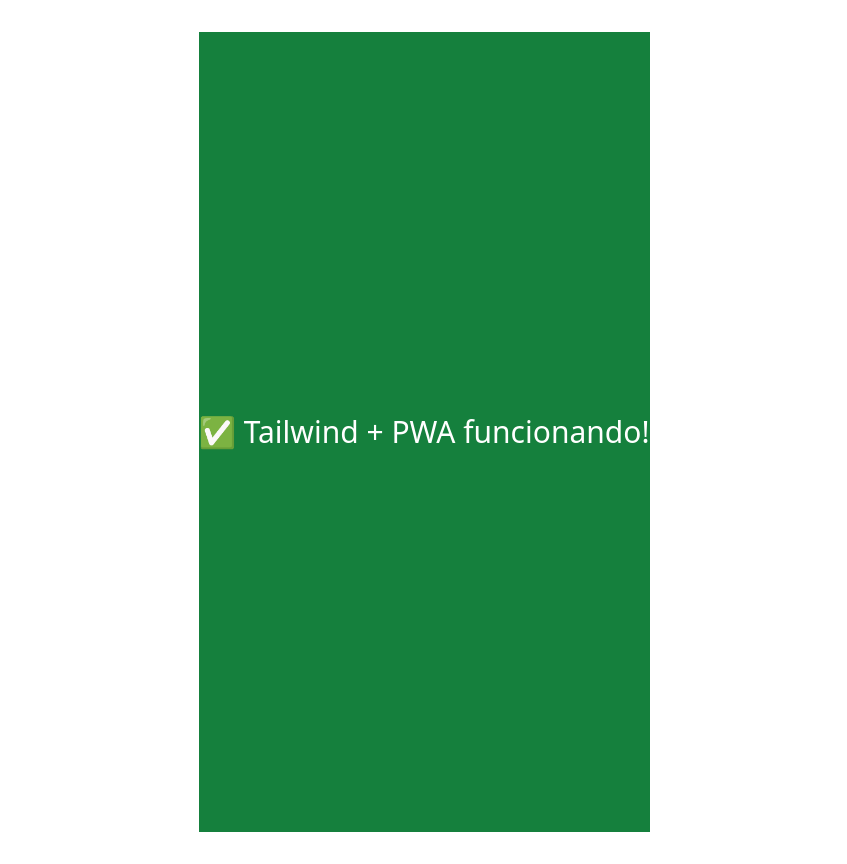
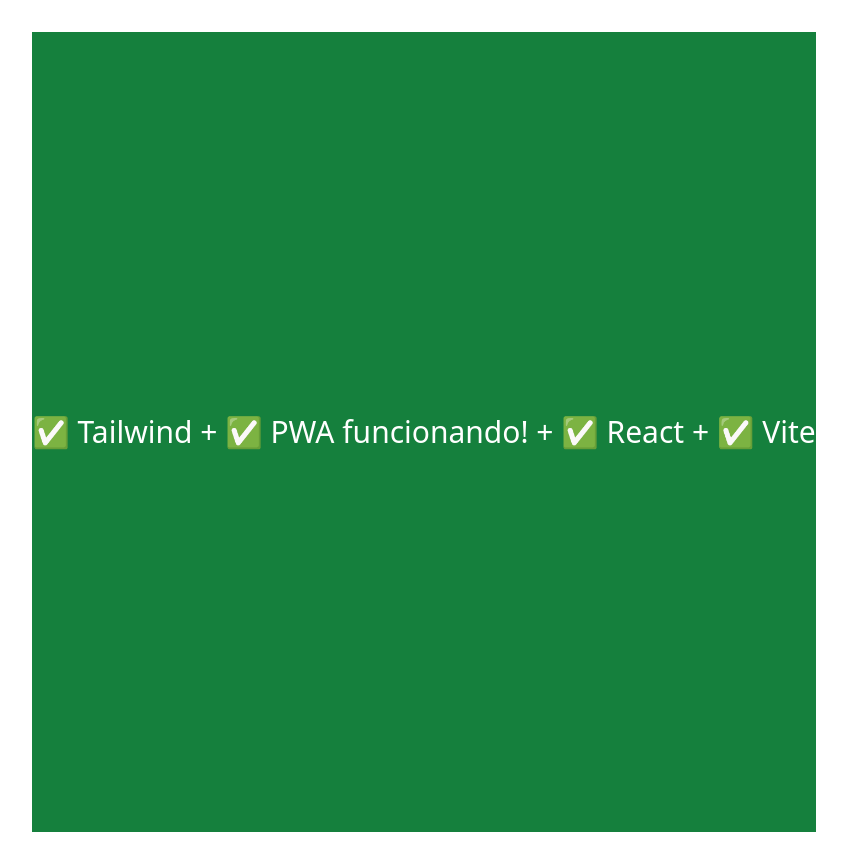
Before and after one commit to PRAT-PROF-EM-ANALISE-E-DESEN-SISTEMAS/cozinha-criativa-mackenzie, a React (Vite) app: page / in a window 1280 px wide. Shown: the whole page, without its empty margins (216-1063 px from the left). Built offline with nearby package versions, Linux system fonts and the light colour scheme.

Commit message:
✅ Tailwind +       ✅ PWA funcionando! +       ✅ React +       ✅ Vite

```diff
--- a/src/App.jsx
+++ b/src/App.jsx
@@ -6,7 +6,10 @@
 export default function App() {
   return (
     <div className="min-h-screen bg-green-700 text-white text-center text-3xl flex items-center justify-center">
-      ✅ Tailwind + PWA funcionando!
+      ✅ Tailwind +
+      ✅ PWA funcionando! +
+      ✅ React +
+      ✅ Vite
     </div>
   );
 }
```
